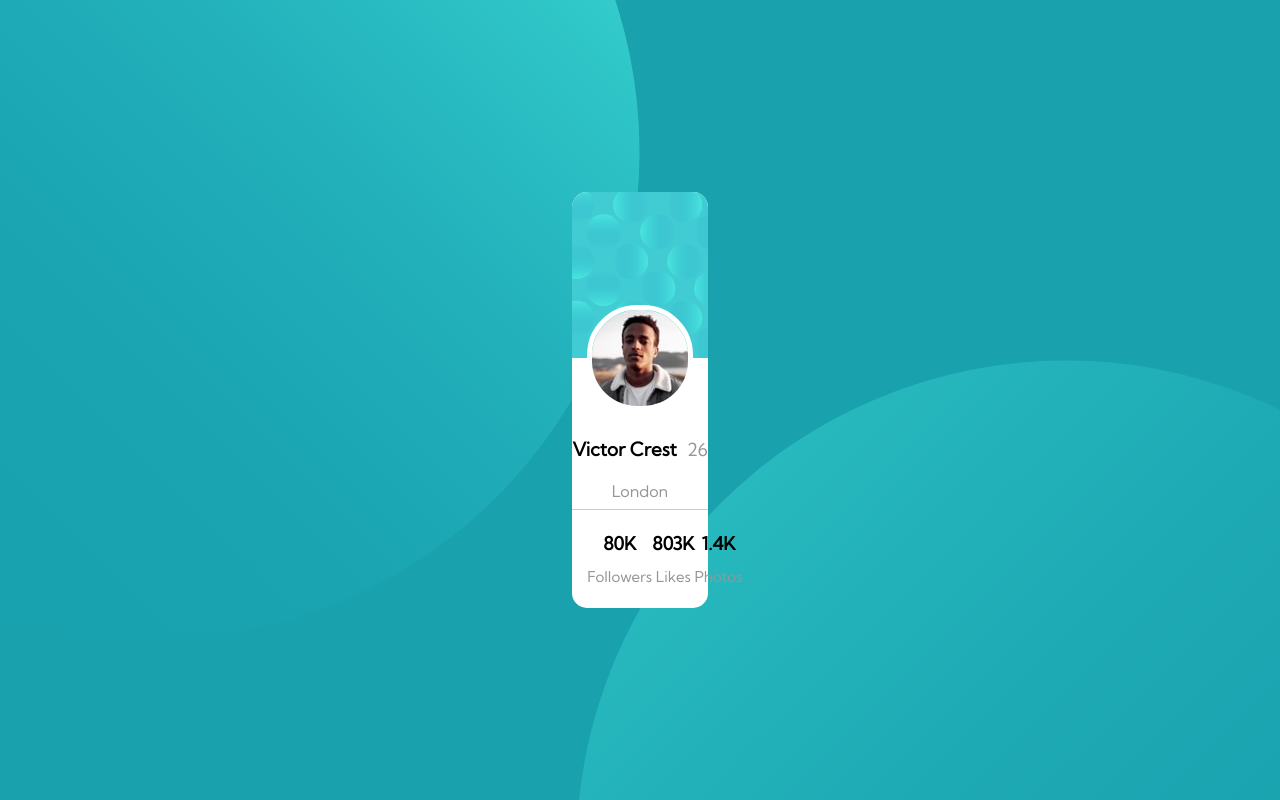
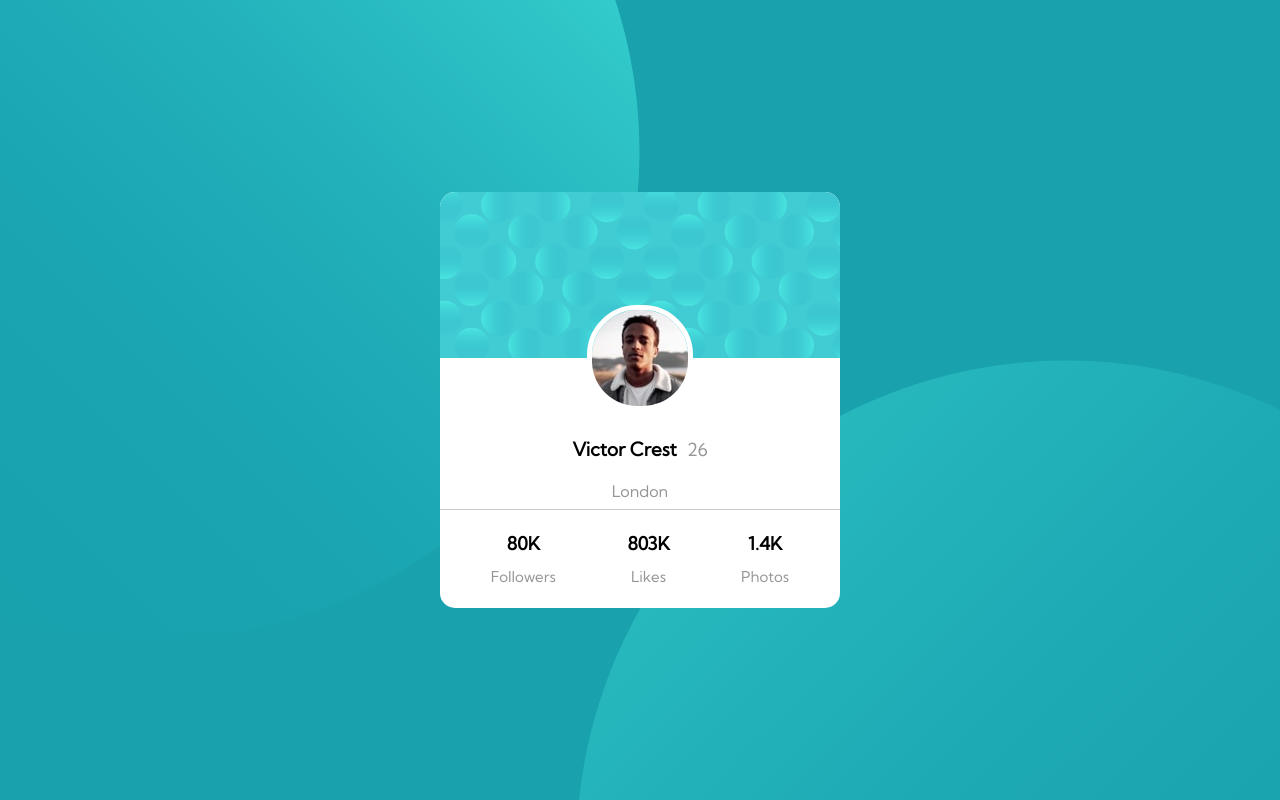
Before and after one commit to ChurrinChurron/profile-card-component, a plain HTML site: page index.html in a window 1280 px wide. Drawn offline with Linux system fonts and the light colour scheme.

Commit message:
Update style.css

```diff
--- a/style.css
+++ b/style.css
@@ -53,7 +53,7 @@ p {
 
 	z-index: 1000;
 	position: relative;
-	max-width: 25em;
+	width: 25em;
 	background-color: #fff;
 	border-radius: 15px;
 	height: 26em;
```
